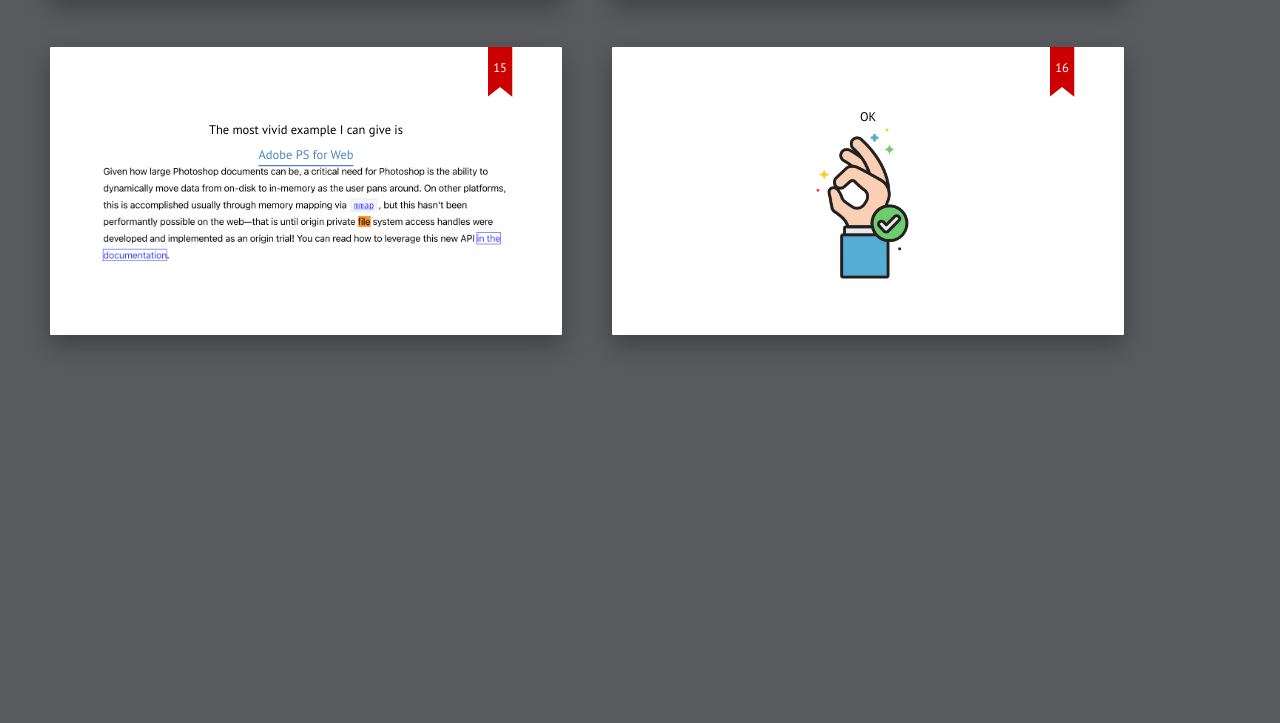
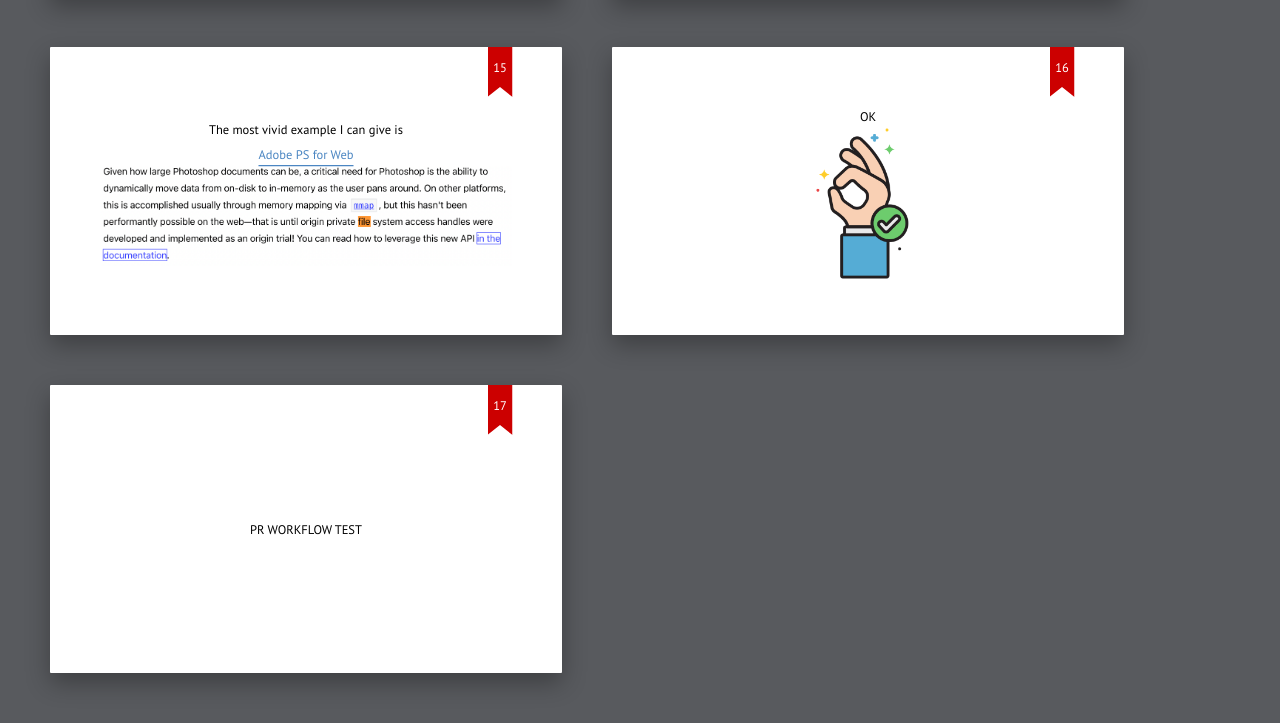
Before and after one commit to parabolabam/fsa-presentation, a website: page index.html in a window 1280 px wide. Shown: the part 2463-3186 px from the top of the page. Before the commit the page ends 2848 px from the top, so only its background shows below. Drawn offline with Linux system fonts and the light colour scheme; files whose address does not match are found by name.

Commit message:
add PR workflow test slide

```diff
--- a/index.html
+++ b/index.html
@@ -197,6 +197,11 @@
       <img style="width: 300px" width="300px" src="pics/ok.png" alt="" />
     </section>
 
+    <section class="slide center">
+
+      PR WORKFLOW TEST
+    </section>
+
     <footer class="badge">
       <a href="https://github.com/shower/shower">Fork me on GitHub</a>
     </footer>
```
